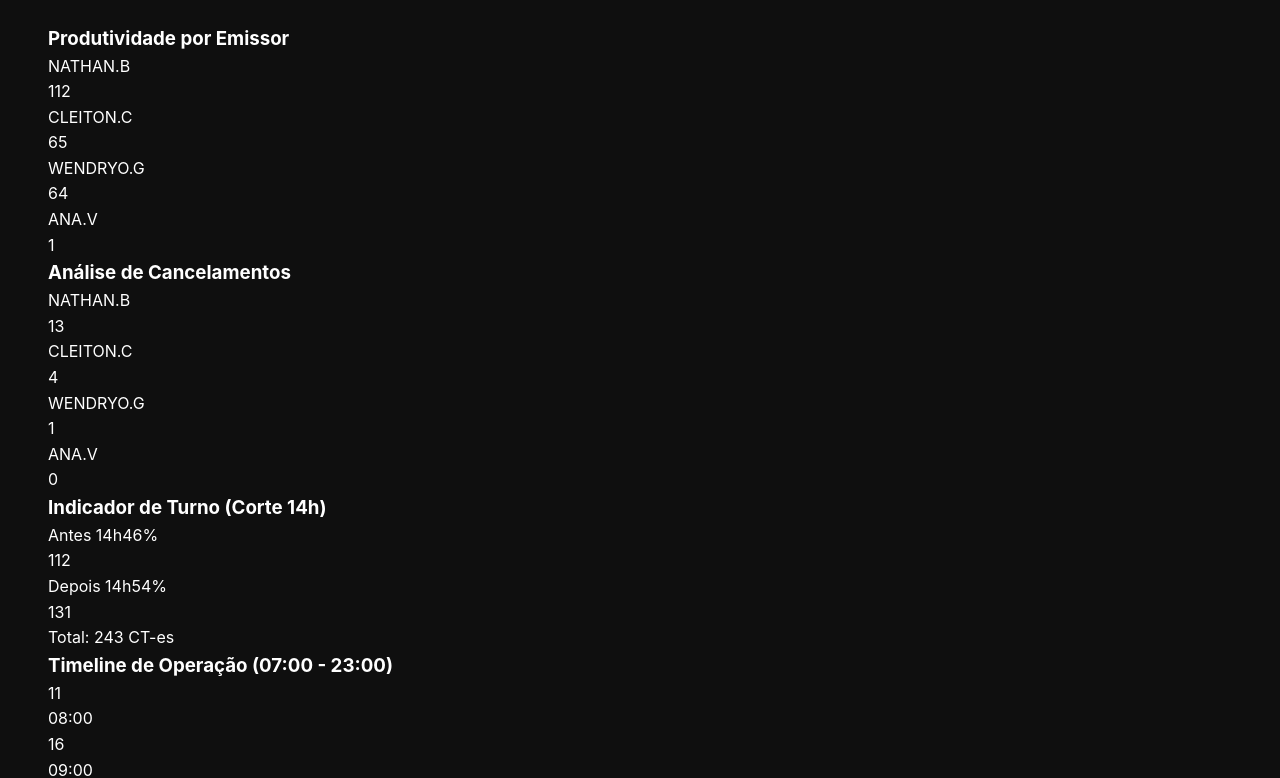
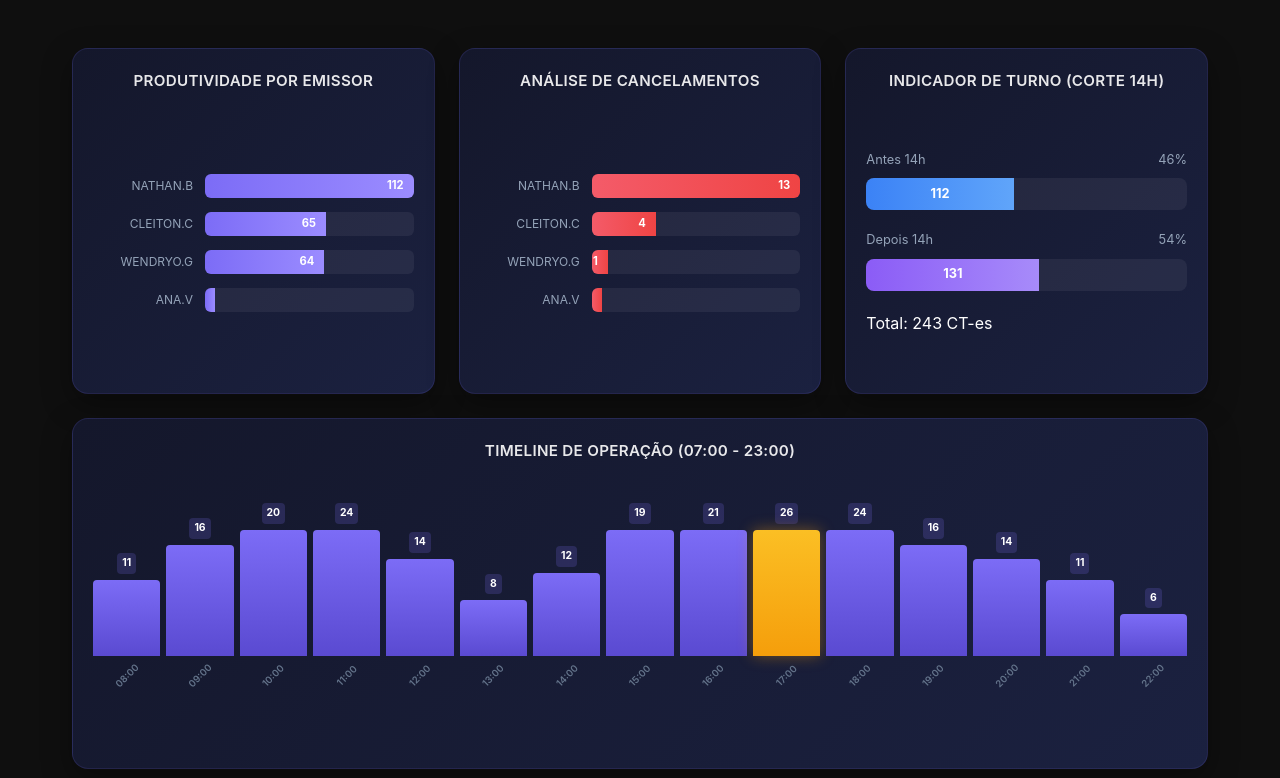
Before and after one commit to nathanbarretosilveira-dev/dash, a React (Vite) app: page / in a window 1280 px wide. Shown: the part 454-1232 px from the top of the page. Built offline with nearby package versions, Linux system fonts and the light colour scheme.

Commit message:
Update charts.css

```diff
--- a/src/components/charts.css
+++ b/src/components/charts.css
@@ -1,526 +1,228 @@
- (cd "$(git rev-parse --show-toplevel)" && git apply --3way <<'EOF'
-diff --git a/src/components/charts.css b/src/components/charts.css
-index b36cef9233d39e8fb7ed7e6f36ea954c4abb66b6..789374bcae3d2252457c5af50570604cadfd6f7b 100644
---- a/src/components/charts.css
-+++ b/src/components/charts.css
-@@ -1,261 +1,290 @@
--/* =====================================================
--   CONTAINER PRINCIPAL
--   ===================================================== */
--.charts-container {
--  display: flex;
--  flex-direction: column;
--  gap: 24px;
--  padding: 24px;
--}
--
--/* Linha com gráficos */
--.charts-row {
--  display: grid;
--  grid-template-columns: repeat(3, 1fr);
--  gap: 24px;
--}
--
--/* =====================================================
--   CARD PADRÃO (UNIFICADO)
--   ===================================================== */
--.chart-card {
--  background: linear-gradient(135deg, #14172b 0%, #1b2140 100%);
--  border-radius: 16px;
--  padding: 20px;
--  border: 1px solid rgba(124, 108, 246, 0.15);
--  box-shadow: 0 10px 30px rgba(0, 0, 0, 0.35);
--  display: flex;
--  flex-direction: column;
--}
--
--.chart-card h3 {
--  color: #fff;
--  font-size: 0.95rem;
--  font-weight: 600;
--  margin-bottom: 20px;
--  text-align: center;
--  letter-spacing: 0.3px;
--  text-transform: uppercase;
--  opacity: 0.9;
--}
--
--.chart-content {
--  flex: 1;
--  min-height: 260px;
--  position: relative;
--  display: flex;
--  flex-direction: column;
--  justify-content: center;
-+/* =====================================================
-+   CONTAINER PRINCIPAL
-+   ===================================================== */
-+.charts-container {
-+  display: flex;
-+  flex-direction: column;
-+  gap: 24px;
-+  padding: 24px;
-+}
-+
-+.charts-row {
-+  display: grid;
-+  grid-template-columns: repeat(3, minmax(0, 1fr));
-+  gap: 24px;
-+}
-+
-+/* =====================================================
-+   CARD PADRÃO
-+   ===================================================== */
-+.chart-card {
-+  background: radial-gradient(circle at top left, #1b2140 0%, #11162b 85%);
-+  border-radius: 16px;
-+  padding: 20px;
-+  border: 1px solid rgba(99, 102, 241, 0.2);
-+  box-shadow: 0 14px 32px rgba(2, 6, 23, 0.55);
-+  display: flex;
-+  flex-direction: column;
-+}
-+
-+.chart-card h3 {
-+  color: #f8fafc;
-+  font-size: 0.92rem;
-+  font-weight: 700;
-+  margin-bottom: 20px;
-+  text-align: center;
-+  letter-spacing: 0.6px;
-+  text-transform: uppercase;
-+  opacity: 0.95;
-+}
-+
-+.chart-content {
-+  flex: 1;
-+  min-height: 260px;
-+  position: relative;
-+  display: flex;
-+  flex-direction: column;
-+  justify-content: center;
-   align-items: center;
-   width: 100%;
- }
--
--/* Timeline ocupa linha inteira */
--.timeline-fullwidth {
--  grid-column: 1 / -1;
--}
--
--.timeline-fullwidth .chart-content {
--  height: 320px;
--  justify-content: flex-end;
--}
--
--/* =====================================================
--   BARRAS HORIZONTAIS (PRODUTIVIDADE / CANCELAMENTOS)
--   ===================================================== */
--.horizontal-bars {
--  display: flex;
--  flex-direction: column;
-+
-+.timeline-fullwidth {
-+  grid-column: 1 / -1;
-+}
-+
-+.timeline-fullwidth .chart-content {
-+  height: 320px;
-+  justify-content: flex-end;
-+}
-+
-+/* =====================================================
-+   BARRAS HORIZONTAIS
-+   ===================================================== */
-+.horizontal-bars {
-+  display: flex;
-+  flex-direction: column;
-   justify-content: center;
--  gap: 14px;
-+  gap: 14px;
-   width: 100%;
--  max-width: 420px;
-+  max-width: 460px;
-   margin: 0 auto;
+/* =====================================================
+   CONTAINER PRINCIPAL
+   ===================================================== */
+.charts-container {
+  display: flex;
+  flex-direction: column;
+  gap: 24px;
+  padding: 24px;
 }
 
--.bar-item {
--  display: grid;
--  grid-template-columns: minmax(95px, 130px) 1fr;
--  align-items: center;
--  gap: 12px;
-+.bar-item {
-+  display: flex;
-+  flex-direction: column;
-+  gap: 7px;
-   width: 100%;
+/* Linha com gráficos */
+.charts-row {
+  display: grid;
+  grid-template-columns: repeat(3, 1fr);
+  gap: 24px;
 }
 
--.bar-label {
--  min-width: 0;
--  text-align: right;
--  font-size: 0.76rem;
--  color: #cbd5e1;
-+.bar-header {
-+  display: flex;
-+  align-items: center;
-+  justify-content: space-between;
-+  gap: 8px;
-+}
-+
-+.bar-label {
-+  text-align: left;
-+  font-size: 0.78rem;
-+  color: #e2e8f0;
-   font-weight: 600;
--  white-space: nowrap;
--  overflow: hidden;
--  text-overflow: ellipsis;
-+  white-space: nowrap;
-+  overflow: hidden;
-+  text-overflow: ellipsis;
+/* =====================================================
+   CARD PADRÃO (UNIFICADO)
+   ===================================================== */
+.chart-card {
+  background: linear-gradient(135deg, #14172b 0%, #1b2140 100%);
+  border-radius: 16px;
+  padding: 20px;
+  border: 1px solid rgba(124, 108, 246, 0.15);
+  box-shadow: 0 10px 30px rgba(0, 0, 0, 0.35);
+  display: flex;
+  flex-direction: column;
 }
 
--.bar-wrapper {
--  flex: 1;
--  height: 28px;
--  background: linear-gradient(180deg, rgba(148, 163, 184, 0.18), rgba(71, 85, 105, 0.2));
--  border-radius: 10px;
--  overflow: hidden;
-+.bar-metric {
-+  font-size: 0.72rem;
-+  font-weight: 700;
-+  color: #bfdbfe;
-+  background: rgba(59, 130, 246, 0.16);
-+  border: 1px solid rgba(147, 197, 253, 0.25);
-+  border-radius: 999px;
-+  padding: 2px 8px;
-+}
-+
-+.bar-wrapper {
-+  width: 100%;
-+  height: 12px;
-+  background: rgba(148, 163, 184, 0.2);
-+  border-radius: 999px;
-+  overflow: hidden;
-   border: 1px solid rgba(148, 163, 184, 0.2);
--  box-shadow: inset 0 1px 2px rgba(15, 23, 42, 0.5);
+.chart-card h3 {
+  color: #fff;
+  font-size: 0.95rem;
+  font-weight: 600;
+  margin-bottom: 20px;
+  text-align: center;
+  letter-spacing: 0.3px;
+  text-transform: uppercase;
+  opacity: 0.9;
 }
 
--.bar-fill {
--  height: 100%;
--  display: flex;
--  align-items: center;
--  justify-content: flex-end;
--  padding-right: 10px;
--  color: #fff;
--  font-size: 0.72rem;
--  font-weight: 700;
--  border-radius: 10px;
--  min-width: 44px;
--  box-shadow: 0 6px 12px rgba(15, 23, 42, 0.4);
--  transition: width 0.6s cubic-bezier(0.4, 0, 0.2, 1);
-+.bar-fill {
-+  height: 100%;
-+  border-radius: 999px;
-+  min-width: 6px;
-+  transition: width 0.65s cubic-bezier(0.4, 0, 0.2, 1);
+.chart-content {
+  flex: 1;
+  min-height: 260px;
+  position: relative;
+  display: flex;
+  flex-direction: column;
+  justify-content: center;
 }
 
- .bar-fill.produtividade {
--  background: linear-gradient(90deg, #6366f1 0%, #8b5cf6 55%, #a78bfa 100%);
-+  background: linear-gradient(90deg, #22d3ee 0%, #6366f1 50%, #8b5cf6 100%);
-+  box-shadow: 0 0 12px rgba(99, 102, 241, 0.5);
+/* Timeline ocupa linha inteira */
+.timeline-fullwidth {
+  grid-column: 1 / -1;
 }
 
- .bar-fill.cancelamento {
--  background: linear-gradient(90deg, #ef4444 0%, #f97316 65%, #fb7185 100%);
--}
--
--/* =====================================================
--   INDICADOR DE TURNO (BARRA REAL)
--   ==================================================== */
--.turno-container {
--  display: flex;
--  flex-direction: column;
--  gap: 20px;
-+  background: linear-gradient(90deg, #f97316 0%, #ef4444 50%, #ec4899 100%);
-+  box-shadow: 0 0 12px rgba(239, 68, 68, 0.45);
-+}
-+
-+/* =====================================================
-+   INDICADOR DE TURNO
-+   ===================================================== */
-+.turno-container {
-+  display: flex;
-+  flex-direction: column;
-+  gap: 16px;
-   width: 100%;
--  max-width: 420px;
-+  max-width: 460px;
-   margin: 0 auto;
- }
--
--.turno-section {
--  display: flex;
--  flex-direction: column;
--  gap: 8px;
--}
--
--.turno-info {
--  display: flex;
--  justify-content: space-between;
--  font-size: 0.8rem;
--  color: #94a3b8;
--}
--
--.turno-bar-wrapper {
--  height: 32px;
--  background: linear-gradient(180deg, rgba(148, 163, 184, 0.18), rgba(71, 85, 105, 0.2));
--  border-radius: 10px;
--  overflow: hidden;
-+
-+.turno-grid {
-+  display: grid;
-+  grid-template-columns: repeat(2, minmax(0, 1fr));
-+  gap: 14px;
-+  width: 100%;
-+}
-+
-+.turno-section {
-+  display: flex;
-+  flex-direction: column;
-+  gap: 7px;
-+  padding: 12px;
-+  border-radius: 12px;
-+  background: rgba(15, 23, 42, 0.42);
-+  border: 1px solid rgba(148, 163, 184, 0.18);
-+}
-+
-+.turno-info {
-+  display: flex;
-+  justify-content: space-between;
-+  font-size: 0.78rem;
-+  color: #cbd5e1;
-+}
-+
-+.turno-bar-wrapper {
-+  height: 28px;
-+  background: rgba(148, 163, 184, 0.2);
-+  border-radius: 999px;
-+  overflow: hidden;
-   border: 1px solid rgba(148, 163, 184, 0.2);
- }
--
--.turno-bar {
--  height: 100%;
--  display: flex;
--  align-items: center;
--  justify-content: center;
--  font-size: 0.8rem;
--  font-weight: 700;
--  color: #fff;
--  transition: width 0.6s ease;
--}
--
--.turno-bar.antes { background: linear-gradient(90deg, #3b82f6, #60a5fa); }
--.turno-bar.depois { background: linear-gradient(90deg, #8b5cf6, #a78bfa); }
-+
-+.turno-bar {
-+  height: 100%;
-+  display: flex;
-+  align-items: center;
-+  justify-content: center;
-+  font-size: 0.78rem;
-+  font-weight: 700;
-+  color: #fff;
-+  transition: width 0.6s ease;
-+}
-+
-+.turno-bar.antes {
-+  background: linear-gradient(90deg, #0ea5e9, #2563eb);
-+}
-+
-+.turno-bar.depois {
-+  background: linear-gradient(90deg, #8b5cf6, #d946ef);
-+}
-
- .turno-total {
--  margin-top: 4px;
-   text-align: center;
-   color: #cbd5e1;
--  font-size: 0.78rem;
-+  font-size: 0.8rem;
-   font-weight: 600;
--  letter-spacing: 0.2px;
--}
--
--/* =====================================================
--   TIMELINE DE OPERAÇÃO (CORREÇÃO HORIZONTAL)
--   ===================================================== */
--.timeline-container {
--  display: flex;
--  flex-direction: row;
--  align-items: flex-end;
--  justify-content: space-between;
--  height: 220px;
--  width: 100%;
--  padding: 20px 0;
--  gap: 6px;
--}
--
--.timeline-item {
--  flex: 1;
--  display: flex;
--  flex-direction: column;
--  align-items: center;
--  justify-content: flex-end;
--  height: 100%;
--  position: relative;
--}
--
--.timeline-value {
--  font-size: 0.65rem;
--  font-weight: 700;
--  color: #fff;
--  margin-bottom: 6px;
--  background: rgba(124, 108, 246, 0.2);
--  padding: 2px 5px;
--  border-radius: 4px;
--  transition: opacity 0.3s;
--}
--
--.timeline-bar {
--  width: 100%;
--  min-width: 10px;
--  background: linear-gradient(180deg, #7c6cf6, #5a4ad1);
--  border-radius: 4px 4px 0 0;
--  transition: height 0.5s cubic-bezier(0.175, 0.885, 0.32, 1.275);
--}
--
--/* Destaque de Pico */
--.timeline-item.pico .timeline-bar {
--  background: linear-gradient(180deg, #fbbf24, #f59e0b);
--  box-shadow: 0 0 15px rgba(245, 158, 11, 0.4);
--}
--
--.timeline-label {
--  font-size: 0.6rem;
--  color: #64748b;
--  margin-top: 12px;
--  white-space: nowrap;
--  transform: rotate(-45deg);
--  font-weight: 600;
--}
--
--/* Ajuste específico para o card da timeline */
--.timeline-fullwidth .chart-content {
--  height: 300px;
--  padding-bottom: 45px;
--}
--
--/* =====================================================
--   RESPONSIVIDADE
--   ===================================================== */
--@media (max-width: 1200px) {
--  .charts-row { grid-template-columns: 1fr; }
--  .chart-content { min-height: 200px; }
--}
--
--@media (max-width: 768px) {
--  .timeline-container { gap: 4px; }
--  .timeline-label { font-size: 0.55rem; margin-top: 15px; }
--  .bar-item { grid-template-columns: minmax(72px, 96px) 1fr; }
--  .bar-label { font-size: 0.7rem; }
-+}
-+
-+/* =====================================================
-+   TIMELINE
-+   ===================================================== */
-+.timeline-container {
-+  width: 100%;
-+  height: 230px;
-+  display: grid;
-+  grid-template-columns: repeat(auto-fit, minmax(22px, 1fr));
-+  align-items: end;
-+  gap: 8px;
-+  padding: 18px 0 10px;
-+  border-bottom: 1px solid rgba(148, 163, 184, 0.25);
-+  background-image: linear-gradient(to top, rgba(148, 163, 184, 0.14) 1px, transparent 1px);
-+  background-size: 100% 25%;
-+}
-+
-+.timeline-item {
-+  display: flex;
-+  flex-direction: column;
-+  align-items: center;
-+  justify-content: flex-end;
-+  height: 100%;
-+  position: relative;
-+}
-+
-+.timeline-value {
-+  font-size: 0.62rem;
-+  font-weight: 700;
-+  color: #f8fafc;
-+  margin-bottom: 8px;
-+}
-+
-+.timeline-bar {
-+  width: 10px;
-+  background: linear-gradient(180deg, #38bdf8 0%, #6366f1 55%, #8b5cf6 100%);
-+  border-radius: 999px;
-+  transition: height 0.55s cubic-bezier(0.22, 1, 0.36, 1);
-+}
-+
-+.timeline-item.pico .timeline-bar {
-+  background: linear-gradient(180deg, #facc15 0%, #f97316 100%);
-+  box-shadow: 0 0 14px rgba(251, 191, 36, 0.7);
-+}
-+
-+.timeline-label {
-+  font-size: 0.58rem;
-+  color: #94a3b8;
-+  margin-top: 10px;
-+  font-weight: 600;
-+}
-+
-+.timeline-label.is-muted {
-+  opacity: 0.45;
-+}
-+
-+.timeline-fullwidth .chart-content {
-+  height: 300px;
-+  padding-bottom: 8px;
-+}
-+
-+/* =====================================================
-+   RESPONSIVIDADE
-+   ===================================================== */
-+@media (max-width: 1200px) {
-+  .charts-row {
-+    grid-template-columns: 1fr;
-+  }
-+
-+  .chart-content {
-+    min-height: 200px;
-+  }
-+}
-+
-+@media (max-width: 768px) {
-+  .turno-grid {
-+    grid-template-columns: 1fr;
-+  }
-+
-+  .timeline-container {
-+    gap: 6px;
-+    grid-template-columns: repeat(auto-fit, minmax(18px, 1fr));
-+  }
-+
-+  .timeline-bar {
-+    width: 8px;
-+  }
+.timeline-fullwidth .chart-content {
+  height: 320px;
+  justify-content: flex-end;
 }
 
-EOF
-)
+/* =====================================================
+   BARRAS HORIZONTAIS (PRODUTIVIDADE / CANCELAMENTOS)
+   ===================================================== */
+.horizontal-bars {
+  display: flex;
+  flex-direction: column;
+  gap: 14px;
+}
+
+.bar-item {
+  display: flex;
+  align-items: center;
+  gap: 12px;
+}
+
+.bar-label {
+  min-width: 100px;
+  text-align: right;
+  font-size: 0.75rem;
+  color: #94a3b8;
+  white-space: nowrap;
+  overflow: hidden;
+  text-overflow: ellipsis;
+}
+
+.bar-wrapper {
+  flex: 1;
+  height: 24px;
+  background: rgba(255, 255, 255, 0.06);
+  border-radius: 6px;
+  overflow: hidden;
+}
+
+.bar-fill {
+  height: 100%;
+  display: flex;
+  align-items: center;
+  justify-content: flex-end;
+  padding-right: 10px;
+  color: #fff;
+  font-size: 0.7rem;
+  font-weight: 700;
+  transition: width 0.6s cubic-bezier(0.4, 0, 0.2, 1);
+}
+
+.bar-fill.produtividade { background: linear-gradient(90deg, #7c6cf6, #9b8cff); }
+.bar-fill.cancelamento { background: linear-gradient(90deg, #f45b69, #ef4444); }
+
+/* =====================================================
+   INDICADOR DE TURNO (BARRA REAL)
+   ==================================================== */
+.turno-container {
+  display: flex;
+  flex-direction: column;
+  gap: 20px;
+}
+
+.turno-section {
+  display: flex;
+  flex-direction: column;
+  gap: 8px;
+}
+
+.turno-info {
+  display: flex;
+  justify-content: space-between;
+  font-size: 0.8rem;
+  color: #94a3b8;
+}
+
+.turno-bar-wrapper {
+  height: 32px;
+  background: rgba(255, 255, 255, 0.06);
+  border-radius: 8px;
+  overflow: hidden;
+}
+
+.turno-bar {
+  height: 100%;
+  display: flex;
+  align-items: center;
+  justify-content: center;
+  font-size: 0.8rem;
+  font-weight: 700;
+  color: #fff;
+  transition: width 0.6s ease;
+}
+
+.turno-bar.antes { background: linear-gradient(90deg, #3b82f6, #60a5fa); }
+.turno-bar.depois { background: linear-gradient(90deg, #8b5cf6, #a78bfa); }
+
+/* =====================================================
+   TIMELINE DE OPERAÇÃO (CORREÇÃO HORIZONTAL)
+   ===================================================== */
+.timeline-container {
+  display: flex;
+  flex-direction: row;
+  align-items: flex-end;
+  justify-content: space-between;
+  height: 220px;
+  width: 100%;
+  padding: 20px 0;
+  gap: 6px;
+}
+
+.timeline-item {
+  flex: 1;
+  display: flex;
+  flex-direction: column;
+  align-items: center;
+  justify-content: flex-end;
+  height: 100%;
+  position: relative;
+}
+
+.timeline-value {
+  font-size: 0.65rem;
+  font-weight: 700;
+  color: #fff;
+  margin-bottom: 6px;
+  background: rgba(124, 108, 246, 0.2);
+  padding: 2px 5px;
+  border-radius: 4px;
+  transition: opacity 0.3s;
+}
+
+.timeline-bar {
+  width: 100%;
+  min-width: 10px;
+  background: linear-gradient(180deg, #7c6cf6, #5a4ad1);
+  border-radius: 4px 4px 0 0;
+  transition: height 0.5s cubic-bezier(0.175, 0.885, 0.32, 1.275);
+}
+
+/* Destaque de Pico */
+.timeline-item.pico .timeline-bar {
+  background: linear-gradient(180deg, #fbbf24, #f59e0b);
+  box-shadow: 0 0 15px rgba(245, 158, 11, 0.4);
+}
+
+.timeline-label {
+  font-size: 0.6rem;
+  color: #64748b;
+  margin-top: 12px;
+  white-space: nowrap;
+  transform: rotate(-45deg);
+  font-weight: 600;
+}
+
+/* Ajuste específico para o card da timeline */
+.timeline-fullwidth .chart-content {
+  height: 300px;
+  padding-bottom: 45px;
+}
+
+/* =====================================================
+   RESPONSIVIDADE
+   ===================================================== */
+@media (max-width: 1200px) {
+  .charts-row { grid-template-columns: 1fr; }
+  .chart-content { min-height: 200px; }
+}
+
+@media (max-width: 768px) {
+  .timeline-container { gap: 4px; }
+  .timeline-label { font-size: 0.55rem; margin-top: 15px; }
+  .bar-label { min-width: 80px; }
+}
```
Lines whose indentation alone changed are shown as unchanged.
